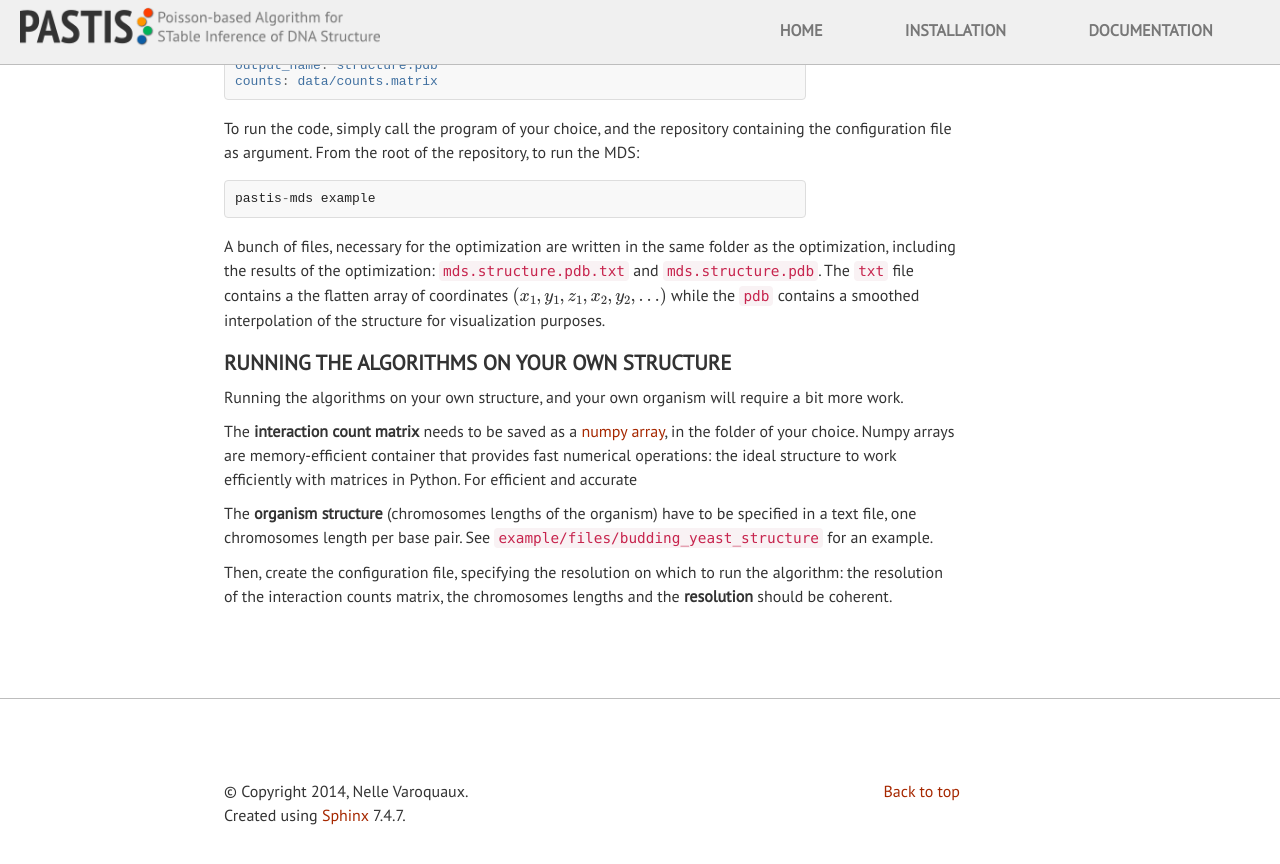
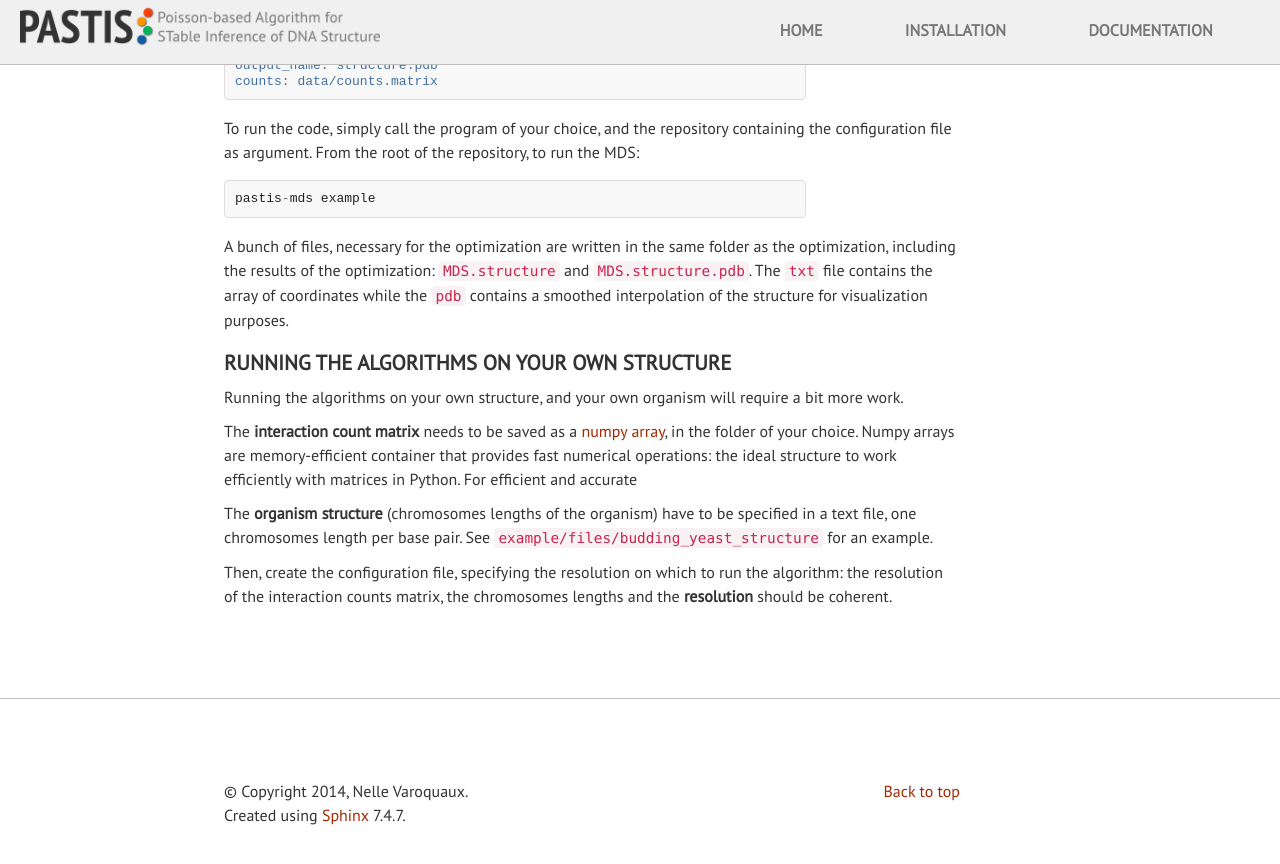
Before and after one commit to hiclib/pastis, a Sphinx documentation site: the page built from doc/documentation.rst, in a window 1280 px wide and 900 px high, scrolled down 526 px. Shown: the top 864 px of the window. Built offline with Sphinx 7.4.7, drawn with Linux system fonts in a browser that asks for light colours; formulas are drawn with MathJax 3; pages that are not in the unit, such as notebooks, are missing from menus.

Commit message:
DOC better documentation

```diff
--- a/doc/documentation.rst
+++ b/doc/documentation.rst
@@ -41,10 +41,9 @@ repository, to run the MDS::
 
 A bunch of files, necessary for the optimization are written in the same
 folder as the optimization, including the results of the optimization:
-``mds.structure.pdb.txt`` and ``mds.structure.pdb``. The ``txt`` file
-contains a the flatten array of coordinates :math:`(x_1, y_1, z_1, x_2, y_2, \dots)`
-while the ``pdb`` contains a smoothed interpolation of the structure for
-visualization purposes.
+``MDS.structure`` and ``MDS.structure.pdb``. The ``txt`` file contains the
+array of coordinates while the ``pdb`` contains a smoothed interpolation of
+the structure for visualization purposes.
 
 Running the algorithms on your own structure
 ============================================
--- a/doc/index.rst
+++ b/doc/index.rst
@@ -3,9 +3,9 @@
    You can adapt this file completely to your liking, but it should at least
    contain the root `toctree` directive.
 
-================================================================================
+=====================================================================
 PASTIS: Poisson-based Algorithm for STable Inference of DNA Structure
-================================================================================
+=====================================================================
 
 .. figure:: images/yeast_chr2.png
    :scale: 50%
```
Also changed, not shown: 1 other file.
